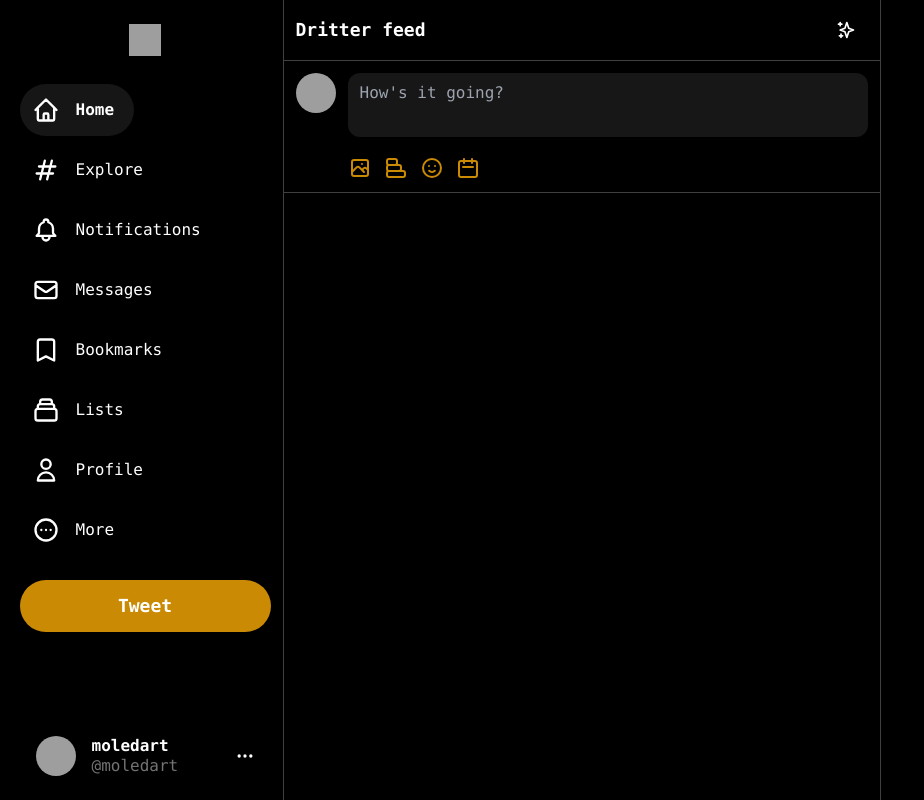
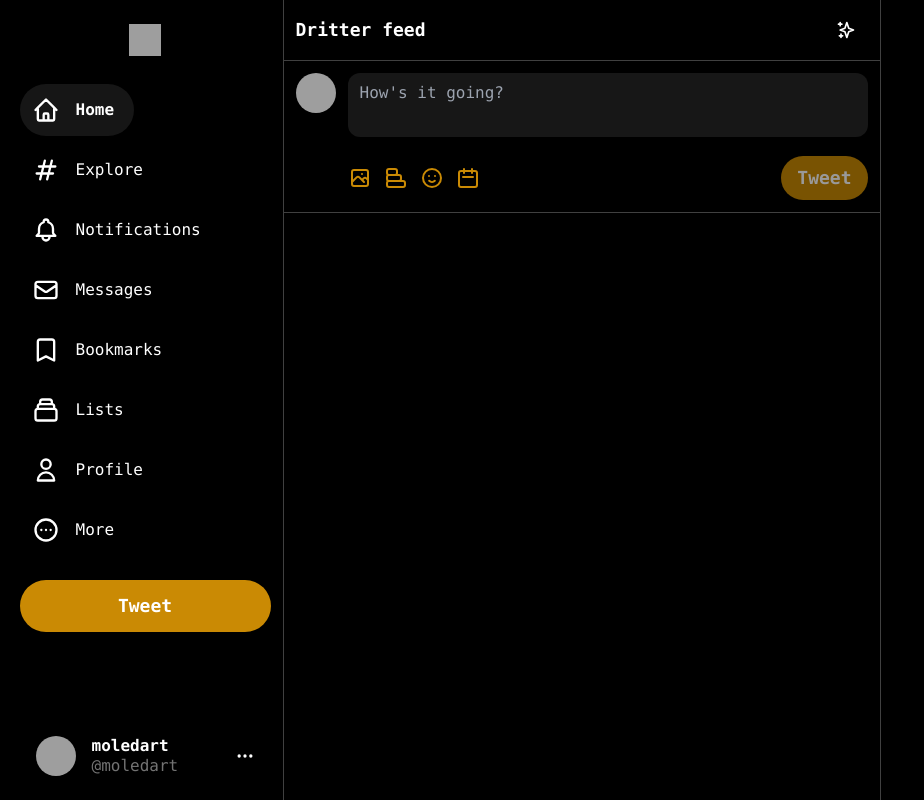
Before and after one commit to moledart/dritter, a Next.js app: page / in a window 1280 px wide. Shown: the whole page, without its empty margins (0-924 px from the left). Built offline with nearby package versions, Linux system fonts and the light colour scheme; grey boxes are pictures that could not be loaded.

Commit message:
added firestore, post tweet functionality

```diff
--- a/components/Input.tsx
+++ b/components/Input.tsx
@@ -7,36 +7,78 @@ import {
   PhotographIcon,
   XIcon,
 } from '@heroicons/react/outline'
-import data from '@emoji-mart/data'
-import { Picker } from 'emoji-mart'
+
+import { db, storage } from '../firebase'
+import {
+  addDoc,
+  collection,
+  doc,
+  serverTimestamp,
+  updateDoc,
+} from '@firebase/firestore'
+import { ref, getDownloadURL, uploadString } from '@firebase/storage'
 
 const Input = () => {
   const [input, setInput] = useState<string>('')
-  const [selectedImage, setSelectedImage] = useState<string>('')
-  const [showEmojis, setShowEmojis] = useState(false)
+  const [selectedImage, setSelectedImage] = useState<any>('')
+  const [showEmojis, setShowEmojis] = useState<boolean>(false)
+  const [loading, setLoading] = useState<boolean>(false)
   const filePickerRef = useRef<HTMLInputElement>(null)
 
-  const addEmoji = (e) => {
-    let sym = e.unified.split('-')
-    let codesArray = []
-    // console.log(sym)
+  const sendPost = async () => {
+    if (loading) return
+    setLoading(true)
+    const docRef = await addDoc(collection(db, 'tweets'), {
+      // id: session.user.uid,
+      // username: session.user.name,
+      // userImg: session.user.image,
+      // tag: session.user.tag,
+      text: input,
+      timestamp: serverTimestamp(),
+    })
 
-    // sym.forEach((el) => codesArray.push('0x' + el))
-    // let emoji = String.fromCodePoint(...codesArray)
-    // setInput(input + emoji)
+    const ImageRef = ref(storage, `posts/${docRef.id}/image`)
+
+    if (selectedImage) {
+      await uploadString(ImageRef, selectedImage, 'data_url').then(async () => {
+        const downloadUrl = await getDownloadURL(ImageRef)
+        await updateDoc(doc(db, 'tweets', docRef.id), {
+          image: downloadUrl,
+        })
+      })
+    }
+
+    setLoading(false)
+    setInput('')
+    setSelectedImage('')
+    setShowEmojis(false)
   }
 
-  const addImageToPost = () => {}
+  const addImageToPost = (e: React.FormEvent<HTMLInputElement>) => {
+    const image = e.currentTarget.files
+    const reader = new FileReader()
+
+    if (image) {
+      reader.readAsDataURL(image[0])
+    }
+    reader.onload = (readerEvent) => {
+      setSelectedImage(readerEvent.target?.result)
+    }
+  }
 
   return (
-    <div className={`flex space-x-3 border-b border-neutral-700 p-3`}>
+    <div
+      className={`flex space-x-3 border-b border-neutral-700 p-3 ${
+        loading && 'opacity-60'
+      }`}
+    >
       <img
         src="https://i.kym-cdn.com/photos/images/facebook/001/885/161/8fa.jpg"
         alt=""
         className="h-10 w-10 cursor-pointer rounded-full"
       />
       <div className="w-full ">
-        <div className={``}>
+        <div className={`${selectedImage && 'pb-7'} ${input && 'space-y-2'}`}>
           <textarea
             value={input}
             onChange={(e) => setInput(e.target.value)}
@@ -51,7 +93,7 @@ const Input = () => {
             <div className="relative">
               <div
                 onClick={() => setSelectedImage('')}
-                className="letf-1 absolute top-1 cursor-pointer rounded-full bg-neutral-900 p-2 hover:bg-neutral-700"
+                className="absolute left-1 top-1 cursor-pointer rounded-full bg-neutral-900 p-1 hover:bg-neutral-700"
               >
                 <XIcon className="h-5 w-5" />
               </div>
@@ -63,6 +105,7 @@ const Input = () => {
             </div>
           )}
         </div>
+
         <div className="flex items-center justify-between pt-3">
           <div className="flex items-center space-x-3">
             <div
@@ -90,10 +133,27 @@ const Input = () => {
             </div>
             {showEmojis && (
               <div>
-                {/* <Picker theme="dark" onSelect={(e) => addEmoji(e)} /> */}
+                {/* <Picker
+                  onSelect={addEmoji}
+                  style={{
+                    position: 'absolute',
+                    marginTop: '465px',
+                    marginLeft: -40,
+                    maxWidth: '320px',
+                    borderRadius: '20px',
+                  }}
+                  theme="dark"
+                /> */}
               </div>
             )}
           </div>
+          <button
+            disabled={!input.trim() && !selectedImage}
+            onClick={sendPost}
+            className={`rounded-full bg-yellow-600 px-4 py-2 text-lg font-bold text-white hover:bg-yellow-700 disabled:cursor-default disabled:opacity-60 disabled:hover:bg-yellow-600`}
+          >
+            Tweet
+          </button>
         </div>
       </div>
     </div>
--- /dev/null
+++ b/firebase.js
@@ -0,0 +1,18 @@
+import { initializeApp, getApp, getApps } from 'firebase/app'
+import { getFirestore } from 'firebase/firestore'
+import { getStorage } from 'firebase/storage'
+
+const firebaseConfig = {
+  apiKey: 'AIzaSyA3hNRNhxlgTlErDkSltqhChDDID3NHCIw',
+  authDomain: 'dritter-289f8.firebaseapp.com',
+  projectId: 'dritter-289f8',
+  storageBucket: 'dritter-289f8.appspot.com',
+  messagingSenderId: '927200989896',
+  appId: '1:927200989896:web:711db20c9ade09b7a08bfd',
+}
+
+// const app = !getApps().length ? initializeApp(firebaseConfig) : getApp()
+const app = initializeApp(firebaseConfig)
+export const db = getFirestore(app)
+export const storage = getStorage(app)
+export default app
--- a/package.json
+++ b/package.json
@@ -9,6 +9,7 @@
     "@emoji-mart/data": "^1.0.1",
     "@heroicons/react": "^1.0.6",
     "emoji-mart": "^5.0.0",
+    "firebase": "^9.8.1",
     "next": "latest",
     "react": "^17.0.2",
     "react-dom": "^17.0.2"
```
Also changed, not shown: 2 other files (tests, documents, lock files or other folders).
